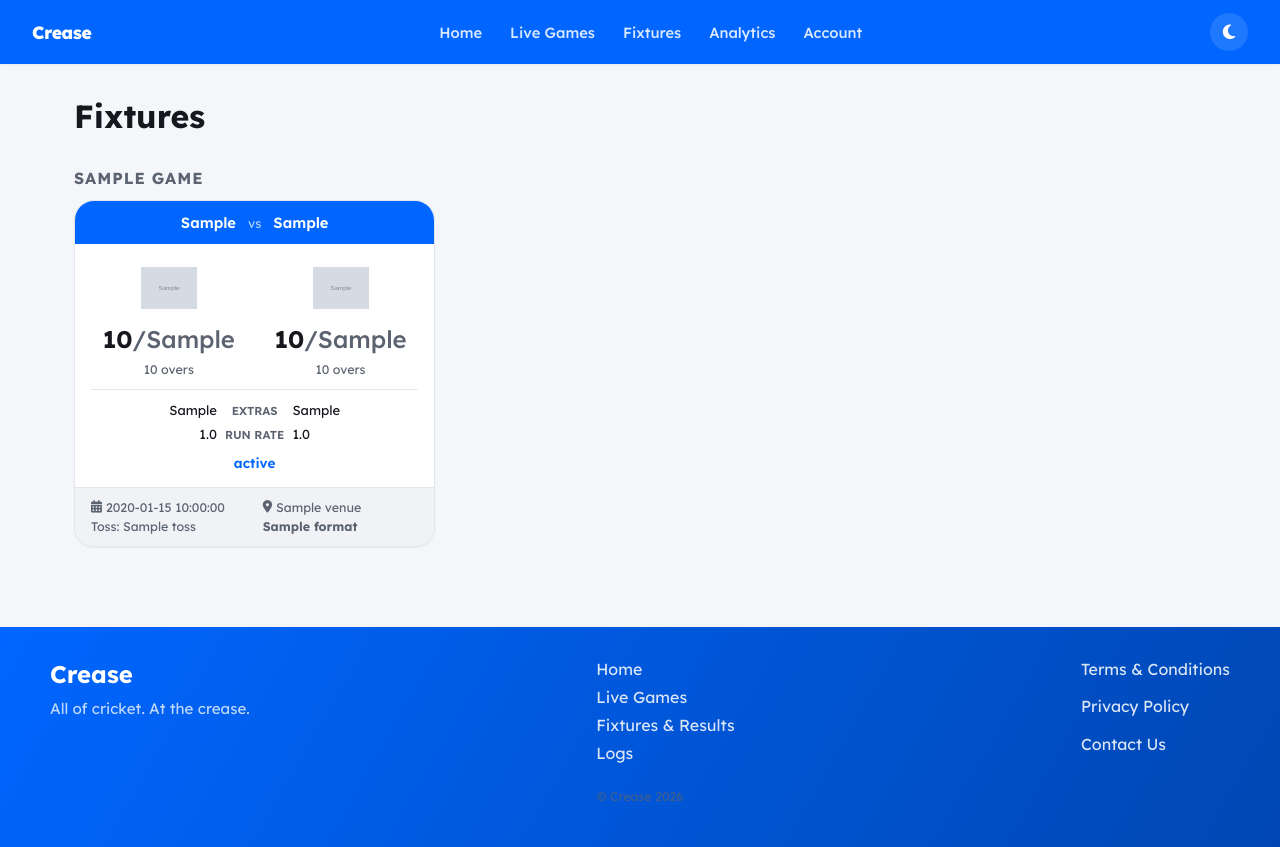
After one commit to johanbergh/crease, a Flask app: template templates/fixtures.html in a window 1280 px wide. The commit adds this page. Run offline with Flask 3, Linux system fonts and the light colour scheme; the template is opened without the code that fills it: most values are stand-ins (such as "Sample title", 1, 10 or a date in 2020); grey boxes marked "Sample" are stand-in pictures; some libraries are stand-ins or nearby versions.

Commit message:
add fixtures page

```diff
--- a/app.py
+++ b/app.py
@@ -379,5 +379,15 @@ def livegame():
         context = {"game": EMPTY_GAME, **EMPTY_SCORECARD_CONTEXT}
     return render_template("livegame.html", active_page="matches", **context)
 
+# note to self: currently fixtures only display games that aren't in progress
+# in future (to do):
+# - make fixtures displayable by league
+# - show all fixtures (completed as well)
+@app.route("/fixtures", methods=["GET"])
+def fixtures():
+    cursor = execute_sql("SELECT `id` FROM `fixtures` WHERE `progress` = 'fixture' ORDER BY `scheduled_at`")
+    game_list = [team_scores(row["id"]) for row in cursor.fetchall()]
+    return render_template("fixtures.html", data=game_list, active_page="fixtures")
+
 if __name__ == "__main__":
     app.run(debug=True, threaded=True)
--- /dev/null
+++ b/templates/fixtures.html
@@ -0,0 +1,24 @@
+{% extends "base.html" %}
+{% block title %}Fixtures{% endblock %}
+
+{% block content %}
+<div class="wrap section">
+    <h1>Fixtures</h1>
+
+    {% if not data %}
+        <div class="empty-state"><p>No fixtures to show yet.</p></div>
+    {% endif %}
+
+    {% set ns = namespace(current_league=None) %}
+    {% for game in data %}
+        {% if ns.current_league != game.league %}
+            {% set ns.current_league = game.league %}
+            {% if not loop.first %}</div>{% endif %}
+            <h3 class="league-heading">{{ game.league_name }}</h3>
+            <div class="games-grid">
+        {% endif %}
+        {% include "partials/_gameblock.html" %}
+        {% if loop.last %}</div>{% endif %}
+    {% endfor %}
+</div>
+{% endblock %}
--- a/templates/index.html
+++ b/templates/index.html
@@ -39,7 +39,7 @@
             <i class="fa-solid fa-calendar-days"></i>
             <h2>Fixtures &amp; Results</h2>
             <p>Browse upcoming fixtures and results from completed games.</p>
-            <a href="#" class="btn btn-primary">Go to Fixtures</a>
+            <a href="{{ url_for('fixtures') }}" class="btn btn-primary">Go to Fixtures</a>
         </div>
         <div class="directory-card">
             <i class="fa-solid fa-trophy"></i>
--- a/templates/partials/footer.html
+++ b/templates/partials/footer.html
@@ -7,7 +7,7 @@
         <ul>
             <li><a href="{{ url_for('index') }}">Home</a></li>
             <li><a href="{{ url_for('matches') }}">Live Games</a></li>
-            <li><a href="#">Fixtures &amp; Results</a></li>
+            <li><a href="{{ url_for('fixtures') }}">Fixtures &amp; Results</a></li>
             <li><a href="#">Logs</a></li>
         </ul>
         <ul>
--- a/templates/partials/header.html
+++ b/templates/partials/header.html
@@ -4,7 +4,7 @@
     <nav> <!-- TO DO: Make dropdown not overlay with nav - must still let user be able to drag mouse over -->
         <a href="{{ url_for('index') }}" class=" {{ 'active' if active_page == 'home' }}">Home</a>
         <a href="{{ url_for('matches') }}" class="{{ 'active' if active_page == 'matches' }}">Live Games</a>
-        <a href="#fixtures" class="{{ 'active' if active_page == 'fixtures' }}">Fixtures</a>
+        <a href="{{ url_for('fixtures') }}" class="{{ 'active' if active_page == 'fixtures' }}">Fixtures</a>
         <div class="dropdown">
             <a href="#" class="{{ 'active' if active_page == 'logs' }}">Analytics</a>
             <div class="dropdown-content">
```
